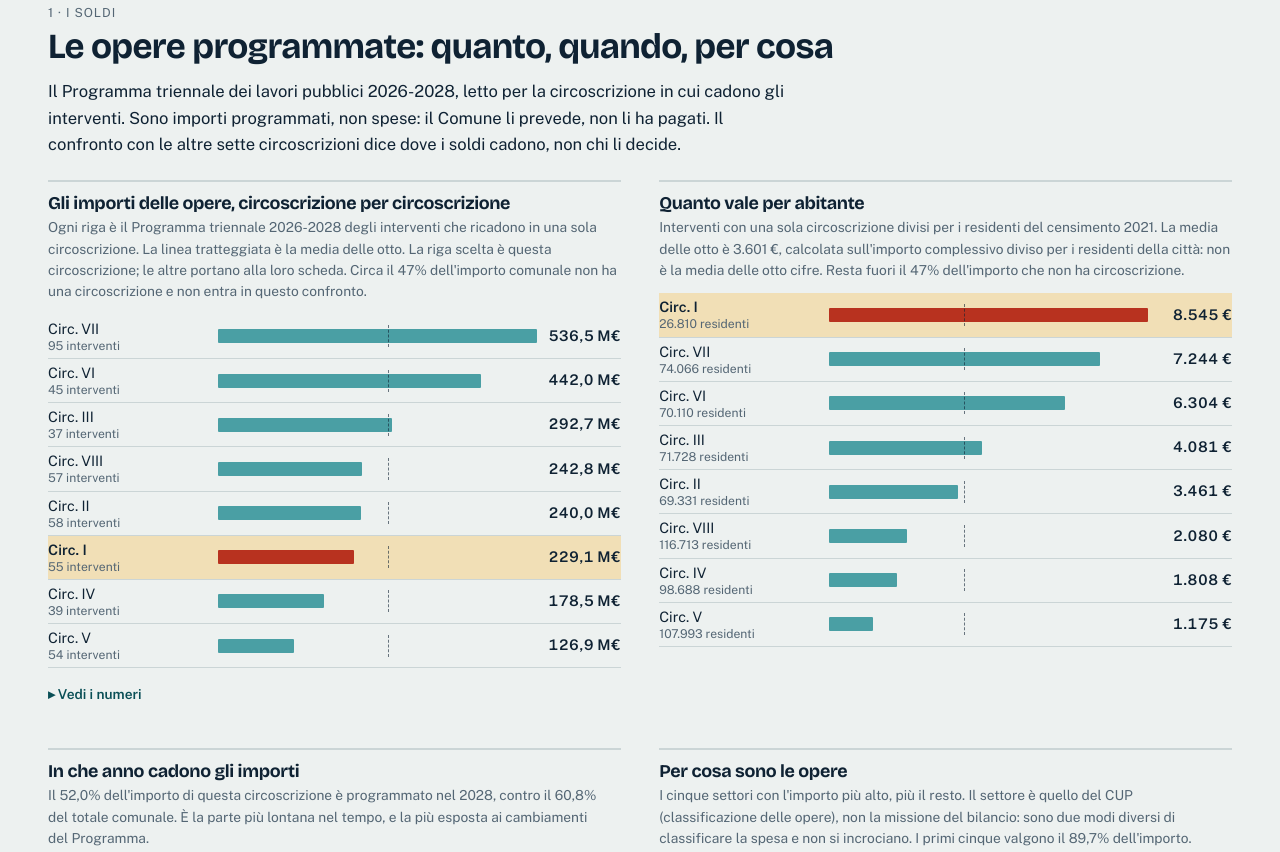
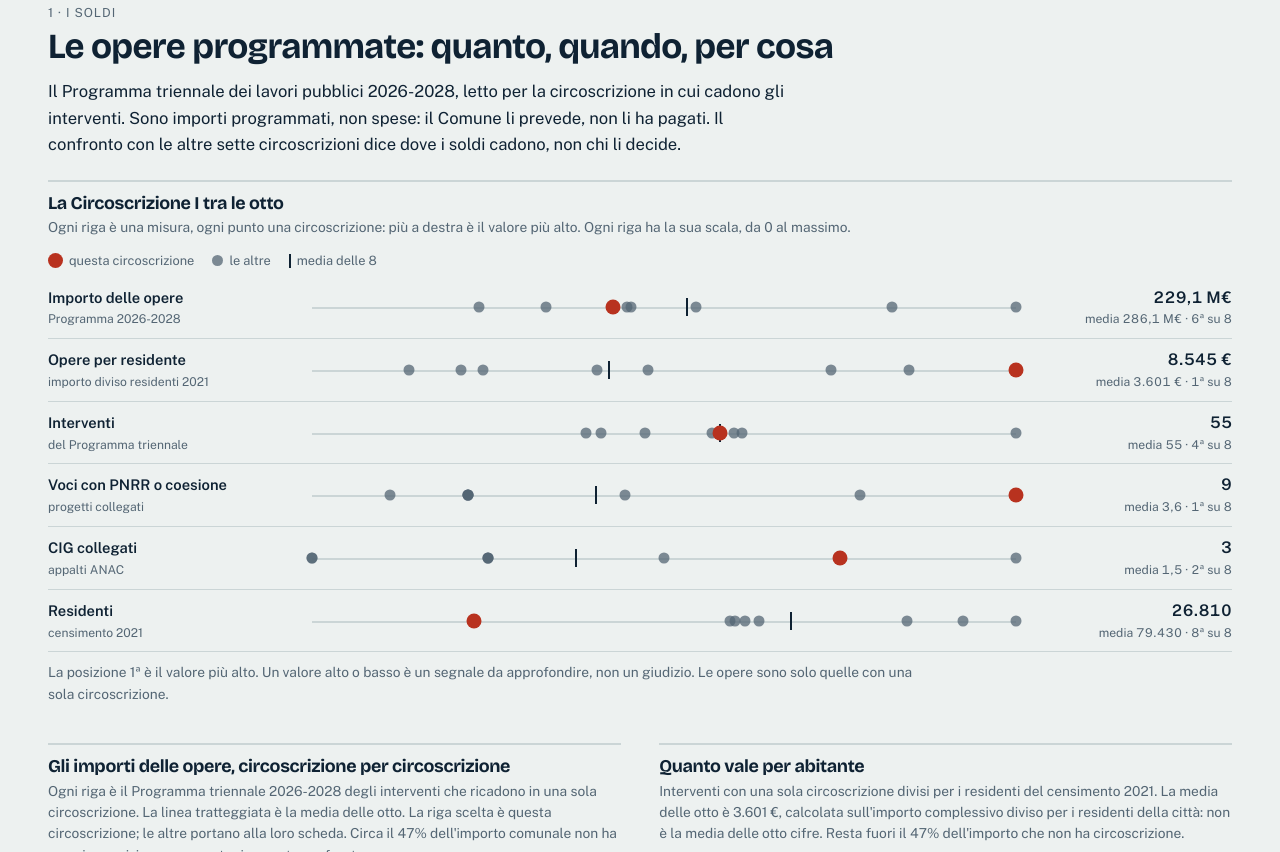
Before and after one commit to PalermoHub/palermo_in_chiaro, a plain HTML site: page circoscrizione/1/index.html in a window 1280 px wide. Shown: the part 2134-2986 px from the top of the page. Drawn offline with nearby package versions, Linux system fonts and the light colour scheme.

Commit message:
Aggiunge la striscia di punti «la circoscrizione tra le otto»
Un grafico di posizione come quello di Roma in chiaro: una riga per misura
(importo delle opere, opere per residente, interventi, voci PNRR o coesione,
CIG, residenti), un punto per circoscrizione, quella scelta in evidenza, la
tacca della media e la posizione («4ª su 8»). Usa gli stessi numeri della
tabella già presente, quindi non servono nuove fonti. La nota ricorda che la
posizione non è un giudizio.

Co-Authored-By: Claude Sonnet 5.5 <noreply@anthropic.com>

```diff
--- a/circoscrizione/1/index.html
+++ b/circoscrizione/1/index.html
@@ -236,7 +236,7 @@
 <script src="../../js/cerca.js?v=20261121a"></script>
 <script src="../../js/crediti.js?v=20261119a"></script>
 <script src="../../js/su.js?v=20261125a"></script>
-<script src="../../js/grafici.js?v=20261126c"></script>
-<script src="../../js/circoscrizione.js?v=20261126a"></script>
+<script src="../../js/grafici.js?v=20261126d"></script>
+<script src="../../js/circoscrizione.js?v=20261126b"></script>
 </body>
 </html>
--- a/css/style.css
+++ b/css/style.css
@@ -1513,3 +1513,23 @@ body > main { flex: 1 0 auto; }
 .col-val { font-size: 12px; font-weight: 600; fill: var(--inchiostro); font-variant-numeric: tabular-nums; }
 .col-nome { font-size: 11.5px; fill: var(--muto); }
 @media (max-width: 560px) { .cia-box { grid-template-columns: 1fr; justify-items: center; } .cia-legenda { width: 100%; } }
+
+/* strisce di punti: la posizione tra le otto (js/grafici.js) */
+.str-leg { display: flex; flex-wrap: wrap; gap: 6px 18px; font-size: 0.8rem; color: var(--muto); margin-bottom: 6px; }
+.str-leg span { display: inline-flex; align-items: center; gap: 6px; }
+.str-leg i { position: static; transform: none; }
+.str-riga { display: grid; grid-template-columns: minmax(7rem, 15rem) minmax(0, 1fr) minmax(8rem, 12rem); gap: 6px 16px; align-items: center; padding: 9px 0; border-bottom: 1px solid var(--linea); }
+.str-nome b { font-weight: 600; font-size: 0.92rem; }
+.str-nome small, .str-val small { display: block; color: var(--muto); font-size: 0.76rem; }
+.str-val { text-align: right; font-variant-numeric: tabular-nums; }
+.str-val b { font-size: 1rem; }
+.str-pista { position: relative; height: 22px; margin: 0 8px; }
+.str-pista::before { content: ""; position: absolute; left: 0; right: 0; top: 50%; border-top: 2px solid var(--linea); }
+.str-pista i, .str-leg i { display: inline-block; position: absolute; top: 50%; transform: translate(-50%, -50%); }
+.str-leg i { position: static; transform: none; }
+.p-altro { width: 11px; height: 11px; border-radius: 50%; background: var(--muto); opacity: 0.75; }
+.p-scelto { width: 15px; height: 15px; border-radius: 50%; background: var(--cupola); z-index: 2; }
+.p-media { width: 0; height: 18px; border-left: 2px solid var(--inchiostro); z-index: 1; }
+.str-leg .p-media { height: 14px; }
+.str-pista .p-altro:hover { opacity: 1; outline: 2px solid var(--inchiostro); }
+@media (max-width: 640px) { .str-riga { grid-template-columns: 1fr auto; } .str-pista { grid-column: 1 / -1; order: 3; } }
--- a/js/circoscrizione.js
+++ b/js/circoscrizione.js
@@ -309,6 +309,28 @@
     const GT = $('grafici-territorio');
 
     if (G) {
+      /* 0. dove sta questa circoscrizione tra le otto, misura per misura */
+      const stri = (nome, sub, f, formatta, media) => ({
+        nome, sub, formatta, media,
+        punti: ROM.map((c) => ({ id: c, nome: 'Circ. ' + c, val: f(c) || 0 })),
+      });
+      window.GraficiPIC.strisce(figura(G, {
+        titolo: `La Circoscrizione ${CIRCO} tra le otto`,
+        nota: 'Ogni riga è una misura, ogni punto una circoscrizione: più a destra è il valore più alto. Ogni riga ha la sua scala, da 0 al massimo.',
+        larga: true,
+      }), {
+        scelta: CIRCO, conTip,
+        nota: 'La posizione 1ª è il valore più alto. Un valore alto o basso è un segnale da approfondire, non un giudizio. Le opere sono solo quelle con una sola circoscrizione.',
+        righe: [
+          stri('Importo delle opere', 'Programma 2026-2028', (c) => OP(c).importo_triennio_eur, (n) => mln(n, 1), somma(ROM.map((c) => OP(c).importo_triennio_eur)) / 8),
+          stri('Opere per residente', 'importo diviso residenti 2021', (c) => OP(c).importo_triennio_per_residente_eur, (n) => eur(n), mediaPerAbitante),
+          stri('Interventi', 'del Programma triennale', (c) => OP(c).interventi, (n) => it(n, Number.isInteger(n) ? 0 : 1), media(ROM.map((c) => OP(c).interventi))),
+          stri('Voci con PNRR o coesione', 'progetti collegati', (c) => CNT(c).pnrr + CNT(c).coesione, (n) => it(n, Number.isInteger(n) ? 0 : 1), media(ROM.map((c) => CNT(c).pnrr + CNT(c).coesione))),
+          stri('CIG collegati', 'appalti ANAC', (c) => CNT(c).appalti, (n) => it(n, Number.isInteger(n) ? 0 : 1), media(ROM.map((c) => CNT(c).appalti))),
+          stri('Residenti', 'censimento 2021', (c) => PR(c).residenti, (n) => it(n), media(ROM.map((c) => PR(c).residenti))),
+        ],
+      });
+
       /* 1. il peso di ogni circoscrizione */
       const righeImp = ROM.map((c) => ({
         id: c, nome: 'Circ. ' + c, sub: `${it(OP(c).interventi)} interventi`, val: OP(c).importo_triennio_eur,
--- a/js/grafici.js
+++ b/js/grafici.js
@@ -94,5 +94,37 @@
     host.append(H('div', { class: 'col-scroll' }, svg));
   }
 
-  window.GraficiPIC = { ciambella, colonne };
+  /* una riga per misura: un punto per unità, quello scelto in evidenza, la tacca della media */
+  function strisce(host, { righe, scelta, conTip = null, nota = '' }) {
+    const box = H('div', { class: 'strisce' });
+    box.append(H('div', { class: 'str-leg' }, [
+      H('span', {}, [H('i', { class: 'p-scelto' }), 'questa circoscrizione']),
+      H('span', {}, [H('i', { class: 'p-altro' }), 'le altre']),
+      H('span', {}, [H('i', { class: 'p-media' }), 'media delle 8']),
+    ]));
+    righe.forEach((r) => {
+      const mx = Math.max(...r.punti.map((p) => p.val), r.media || 0) || 1;
+      const pos = (v) => Math.min(100, Math.max(0, 100 * v / mx));
+      const pista = H('div', { class: 'str-pista' });
+      r.punti.forEach((p) => {
+        const d = H('i', { class: p.id === scelta ? 'p-scelto' : 'p-altro', style: `left:${pos(p.val)}%` });
+        if (conTip) conTip(d, p.nome, [['Valore', r.formatta(p.val)], ['Misura', r.nome]]);
+        pista.append(d);
+      });
+      if (r.media != null) pista.append(H('i', { class: 'p-media', style: `left:${pos(r.media)}%` }));
+      const q = r.punti.find((p) => p.id === scelta);
+      const posiz = 1 + r.punti.filter((p) => p.val > q.val + 1e-6).length;
+      const riga = H('div', { class: 'str-riga', role: 'group' }, [
+        H('div', { class: 'str-nome' }, [H('b', { text: r.nome }), r.sub ? H('small', { text: r.sub }) : null]),
+        pista,
+        H('div', { class: 'str-val' }, [H('b', { text: r.formatta(q.val) }), H('small', { text: `media ${r.formatta(r.media)} · ${posiz}ª su ${r.punti.length}` })]),
+      ]);
+      riga.setAttribute('aria-label', `${r.nome}: ${r.formatta(q.val)}, media ${r.formatta(r.media)}, ${posiz}ª su ${r.punti.length}`);
+      box.append(riga);
+    });
+    if (nota) box.append(H('p', { class: 'grafico-nota sotto', text: nota }));
+    host.append(box);
+  }
+
+  window.GraficiPIC = { ciambella, colonne, strisce };
 })();
```
Also changed, not shown: circoscrizione/2/index.html (+2 -2 lines), circoscrizione/3/index.html (+2 -2 lines), circoscrizione/4/index.html (+2 -2 lines), circoscrizione/5/index.html (+2 -2 lines), circoscrizione/6/index.html (+2 -2 lines), circoscrizione/7/index.html (+2 -2 lines), circoscrizione/8/index.html (+2 -2 lines), statistiche.html (+1 -1 lines).
